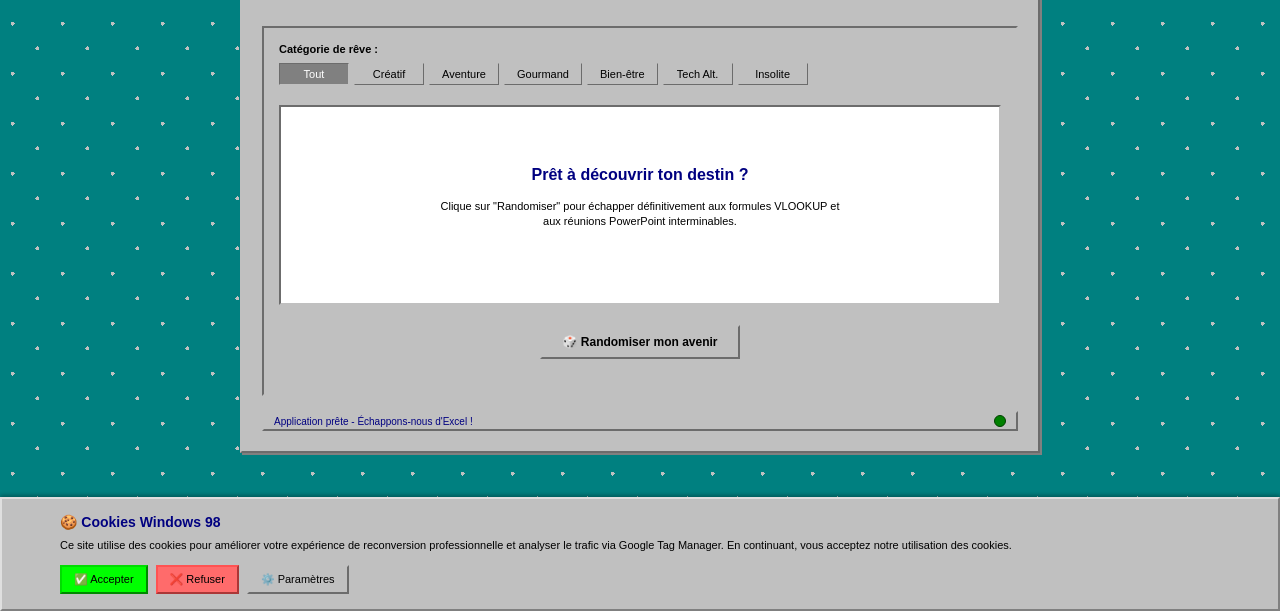
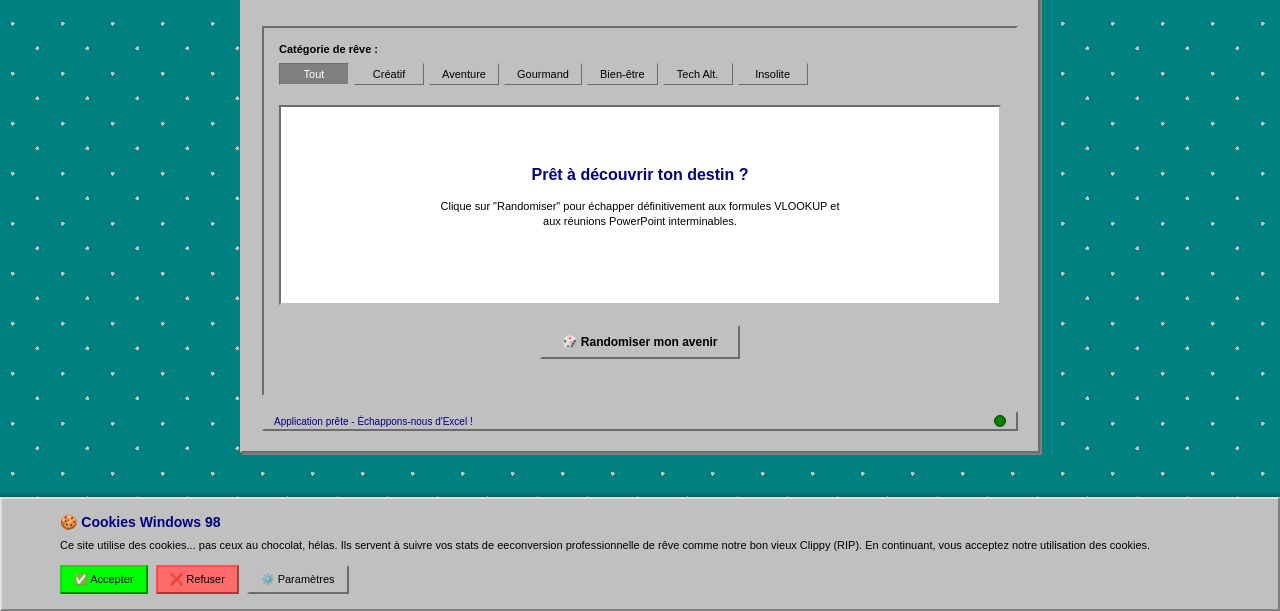
Before and after one commit to JoeGustinien/ToutQuitterEt, a plain HTML site: page index.html in a window 1280 px wide. Shown: the part 189-800 px from the top of the page. Drawn offline with Linux system fonts and the light colour scheme.

Commit message:
texte cookies

```diff
--- a/index.html
+++ b/index.html
@@ -119,8 +119,8 @@
     <div class="cookie-content">
         <div class="cookie-title">🍪 Cookies Windows 98</div>
         <div class="cookie-text">
-            Ce site utilise des cookies pour améliorer votre expérience de reconversion professionnelle
-            et analyser le trafic via Google Tag Manager. En continuant, vous acceptez notre utilisation des cookies.
+            Ce site utilise des cookies... pas ceux au chocolat, hélas.
+            Ils servent à suivre vos stats de eeconversion professionnelle de rêve comme notre bon vieux Clippy (RIP). En continuant, vous acceptez notre utilisation des cookies.
         </div>
         <div class="cookie-buttons">
             <button class="cookie-btn cookie-accept" onclick="acceptCookies()">✅ Accepter</button>
```
